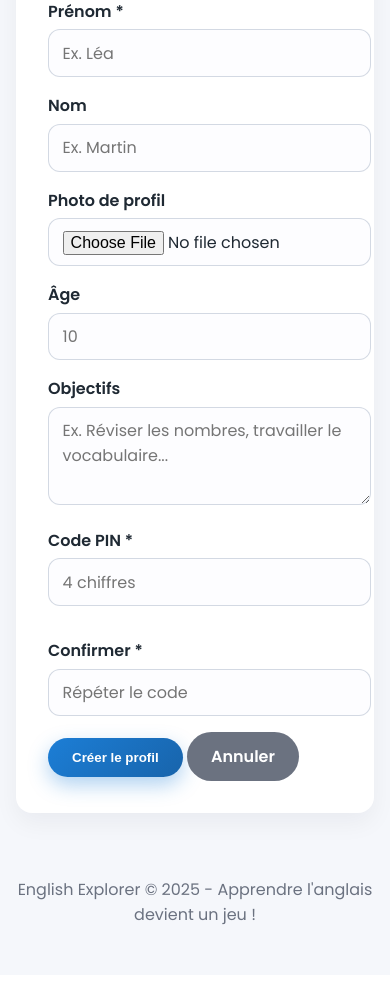
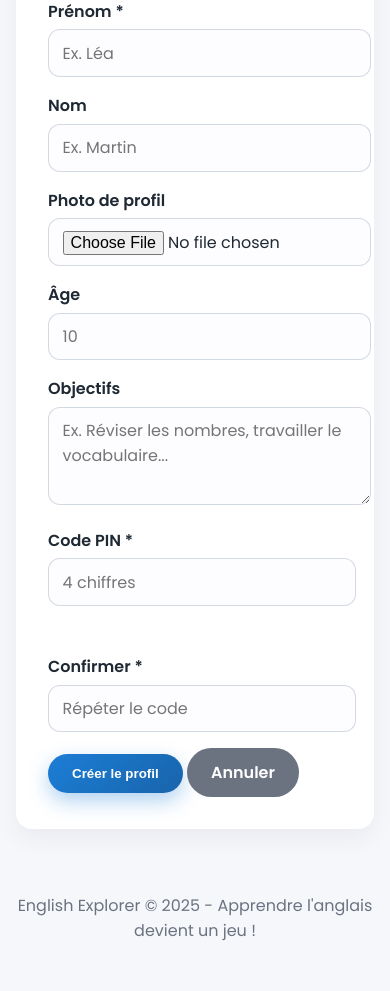
Before and after one commit to ttiot/English_exercice, a Flask app: page /students/new in a window 390 px wide. Shown: the part 409-1400 px from the top of the page. Before the commit the page ends 1334 px from the top, so only its background shows below. Run offline with Flask 3, Linux system fonts and the light colour scheme; some libraries are stand-ins or nearby versions.

Commit message:
Improves grid layout spacing and width
Increases the gap between grid items in the "grid-two" class
to improve readability.

Reduces the width of the "grid-two" class to 95% for better
responsiveness and visual appeal.

```diff
--- a/app/static/css/style.css
+++ b/app/static/css/style.css
@@ -158,9 +158,9 @@ form select {
 
 .grid-two {
   display: grid;
-  gap: 1rem;
+  gap: 2rem;
   grid-template-columns: repeat(auto-fit, minmax(180px, 1fr));
-  width: 100%;
+  width: 95%;
   align-items: end;
 }
 
```
